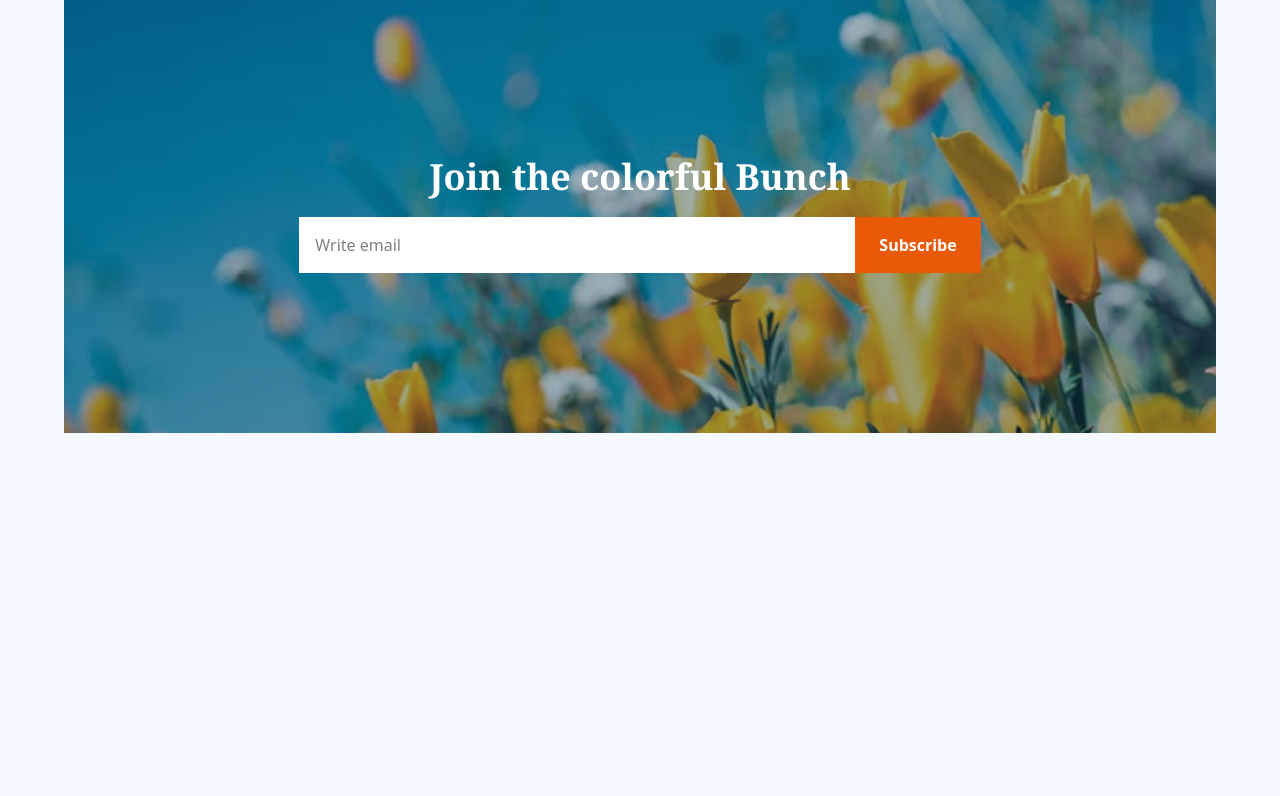
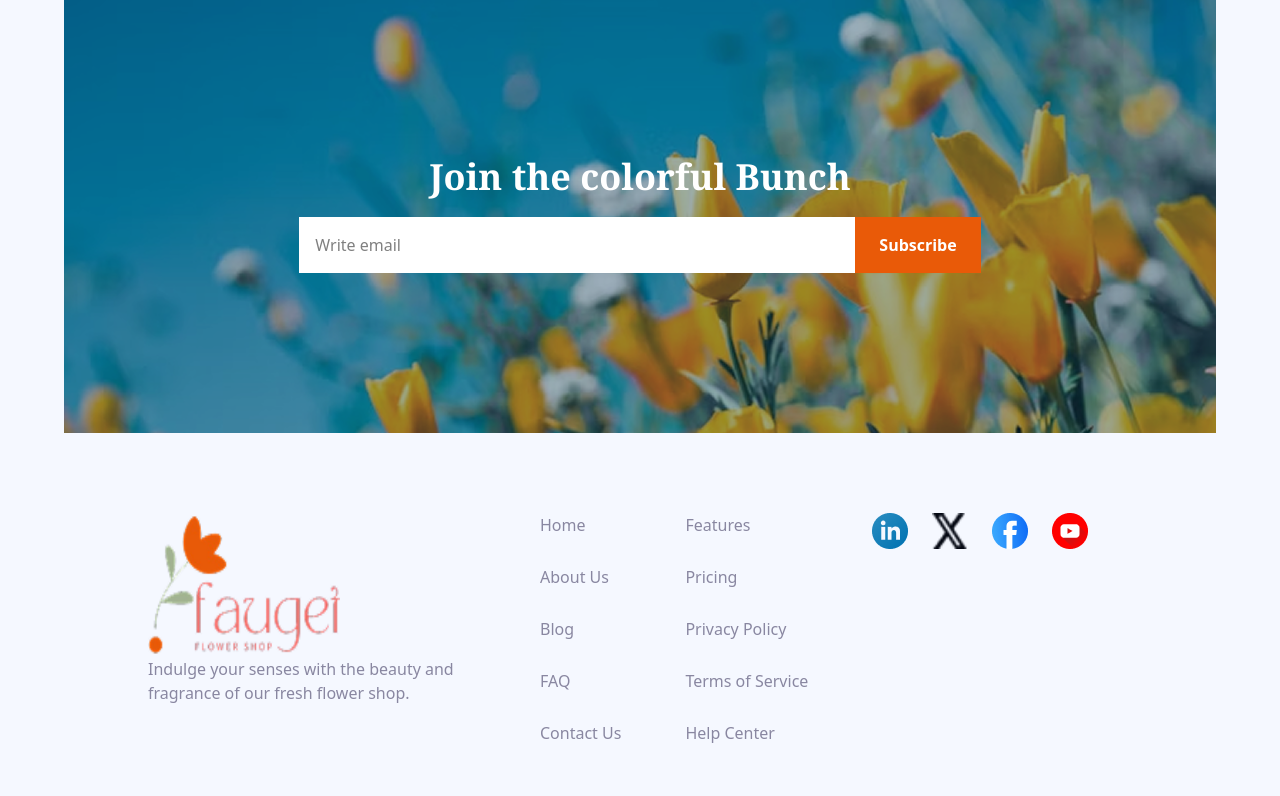
Before and after one commit to prottoy777-cyber/B12A02-Responsive-Flowers, a plain HTML site: page index.html in a window 1280 px wide. Shown: the part 2918-3714 px from the top of the page. Before the commit the page ends 3431 px from the top, so only its background shows below. Drawn offline with nearby package versions, Linux system fonts and the light colour scheme.

Commit message:
favicon add

```diff
--- a/index.html
+++ b/index.html
@@ -4,21 +4,21 @@
     <meta charset="UTF-8">
     <meta name="viewport" content="width=device-width, initial-scale=1.0">
     <title>Flowershop</title>
-     <!-- Tailwind CSS -->
+   <link rel="icon" type="assets/logo.png" href="/assets/logo.png">
   <script src="https://cdn.jsdelivr.net/npm/@tailwindcss/browser@4"></script>
 
-  <!-- Google Fonts -->
   <link rel="preconnect" href="https://fonts.googleapis.com">
   <link rel="preconnect" href="https://fonts.gstatic.com" crossorigin>
   <link
     href="https://fonts.googleapis.com/css2?family=Inter:ital,opsz,wght@0,14..32,100..900;1,14..32,100..900&family=Noto+Serif:ital,wght@0,100..900;1,100..900&display=swap"
     rel="stylesheet">
 
-  <!-- Font Awesome CDN -->
   <link rel="stylesheet" href="https://cdnjs.cloudflare.com/ajax/libs/font-awesome/7.0.0/css/all.min.css"
     integrity="sha512-DxV+EoADOkOygM4IR9yXP8Sb2qwgidEmeqAEmDKIOfPRQZOWbXCzLC6vjbZyy0vPisbH2SyW27+ddLVCN+OMzQ=="
     crossorigin="anonymous" referrerpolicy="no-referrer" />
 </head>
+
+
 <body class="max-w-6xl mx-auto bg-[#F5F8FF]">
   <!-- Start Nav Section -->
   <header class="mx-5 my-3 lg:px-16">
@@ -176,7 +176,7 @@
         </div>
       </div>
     </section>
-
+     </main>
     <!-- deals End  -->
 
     <!--  Join the colorful Bunch section start -->
@@ -193,5 +193,44 @@
 
   <!--  Join the colorful Bunch section  end-->
 
+
+ <!--  Footer  -->
+
+  <footer class="max-w-6xl mx-auto lg:px-16 mb-20">
+    <div class="text-[#8987A1] mx-5 lg:flex lg:gap-16">
+      <div class="mb-7 lg:w-4/12">
+        <img class="w-48 h-36" src="./assets/logo.png" alt="">
+        <p class="w-3/4 lg:w-full">Indulge your senses with the beauty and fragrance of our fresh flower shop.</p>
+      </div>
+
+      <div class="mb-5">
+        <ul>
+          <li class="mb-7"><a href="">Home</a></li>
+          <li class="mb-7"><a href="">About Us</a></li>
+          <li class="mb-7"><a href="">Blog</a></li>
+          <li class="mb-7"><a href="">FAQ</a></li>
+          <li class="mb-7"><a href="">Contact Us</a></li>
+        </ul>
+      </div>
+      <div class="mb-8">
+        <ul>
+          <li class="mb-7"><a href="">Features</a></li>
+          <li class="mb-7"><a href="">Pricing</a></li>
+          <li class="mb-7"><a href="">Privacy Policy</a></li>
+          <li class="mb-7"><a href=""></a>Terms of Service</li>
+          <li><a href=""></a>Help Center</li>
+        </ul>
+      </div>
+      <div class="flex gap-6">
+        <img class="w-9 h-9 cursor-pointer" src="./assets/icon-linkedin.png" alt="">
+        <img class="w-9 h-9 cursor-pointer" src="./assets/icon-twitter.png" alt="">
+        <img class="w-9 h-9 cursor-pointer" src="./assets/icon-facebook.png" alt="">
+        <img class="w-9 h-9 cursor-pointer" src="./assets/icon-youtube.png" alt="">
+      </div>
+    </div>
+  </footer>
+
+  <!-- Footer end -->
+
 </body>
 </html>
```
